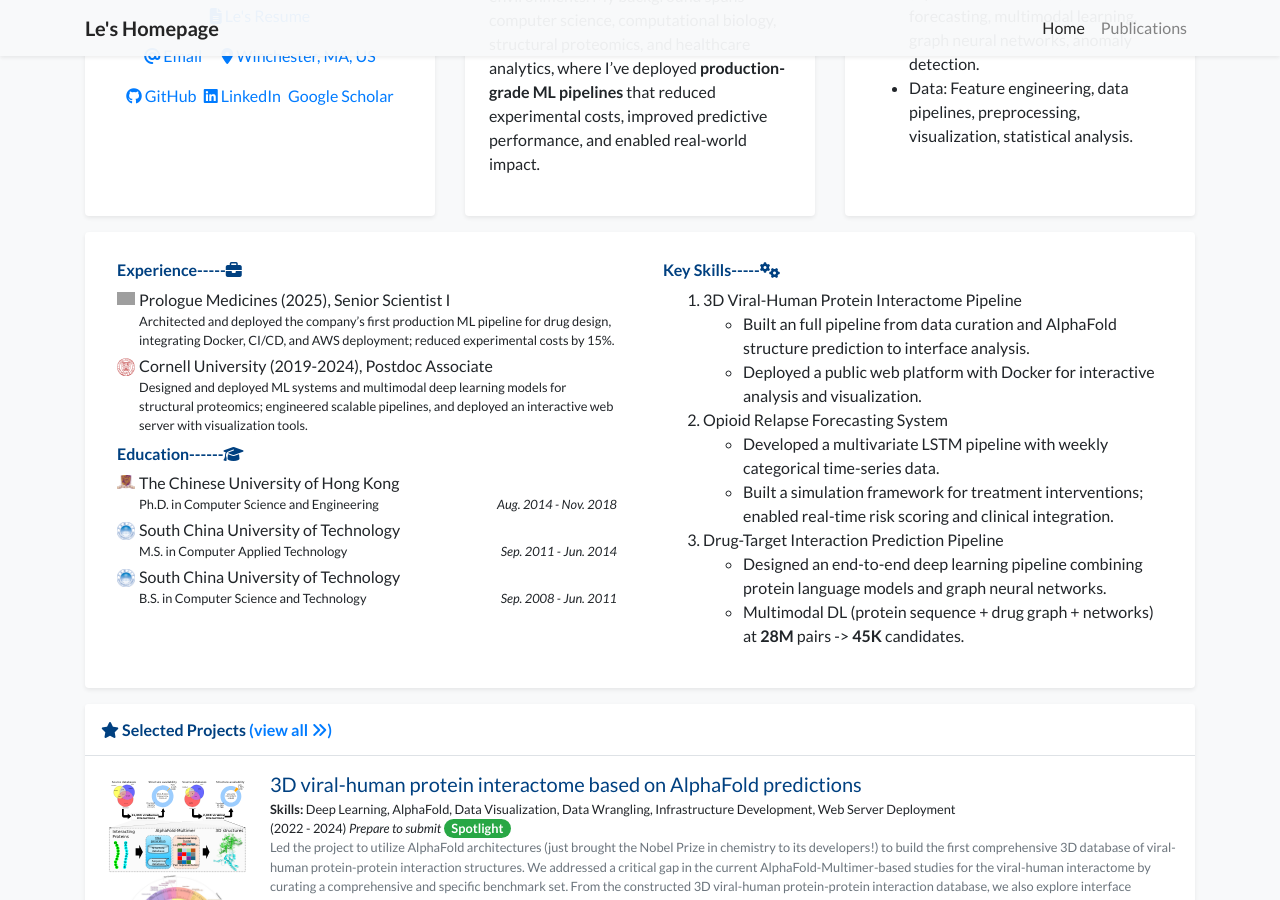
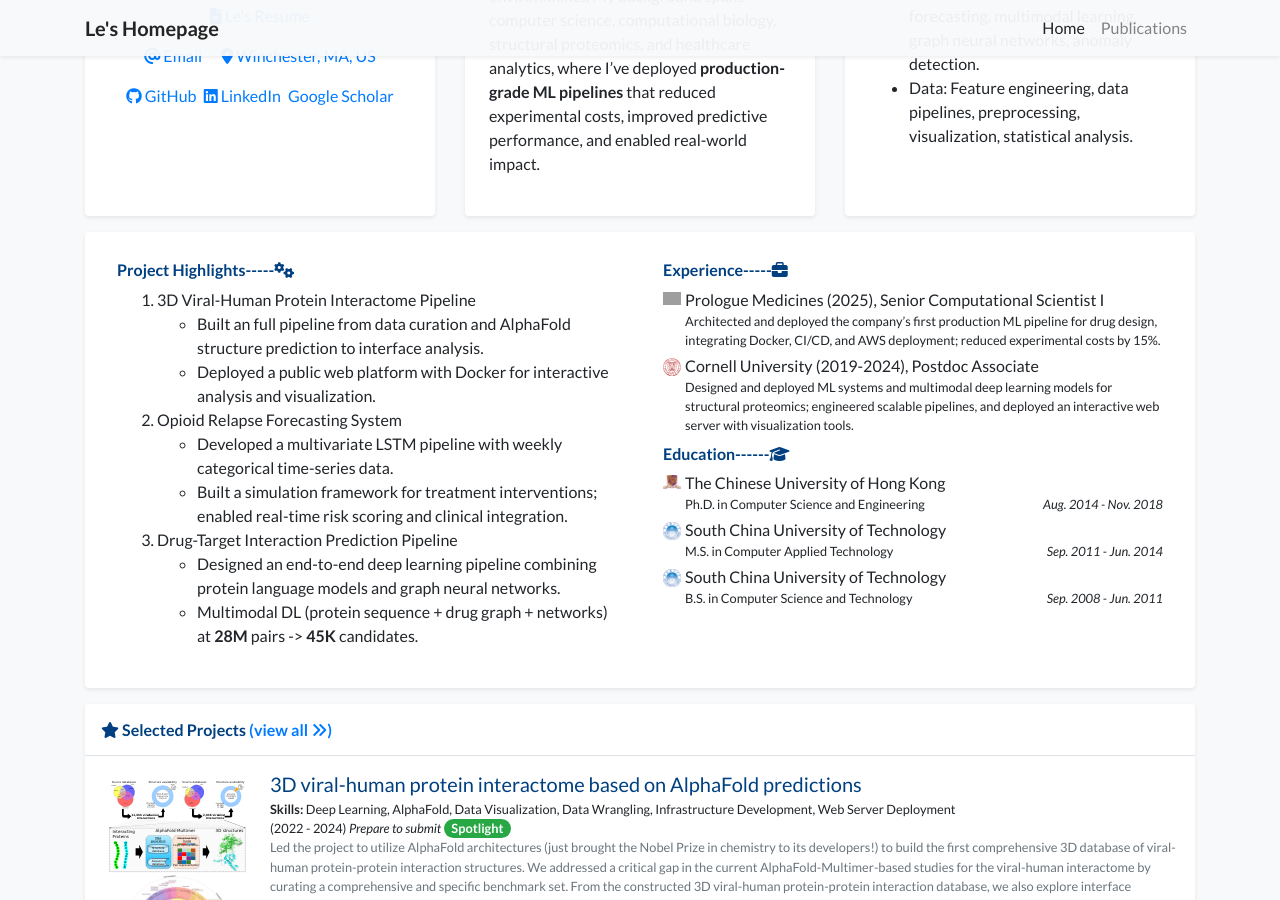
Before and after one commit to moziya/moziya, a Jekyll site: the page built from index.html, in a window 1280 px wide and 900 px high, scrolled down 390 px. Built offline with Jekyll 4.4.1, drawn with Linux system fonts in a browser that asks for light colours; nearby versions of some CDN libraries; a style sheet for code colours, icons or effects is not loaded; grey boxes are pictures that could not be loaded.

Commit message:
feat: modified a few places regarding the format

```diff
--- a/_data/profile.yml
+++ b/_data/profile.yml
@@ -32,7 +32,7 @@ portrait_url: /assets/images/photos/LeLi.jpg
 #  Photo by Manja Vitolic on Unsplash (this caption is optional, comment it out to disable).
 
 experience:
-- name: Prologue Medicines (2025), Senior Scientist I
+- name: Prologue Medicines (2025), Senior Computational Scientist I
   logo: https://cdn.theorg.com/79f1f911-b082-4854-9a36-80c9ce861898_thumb.jpg
   position: Architected and deployed the company’s first production ML pipeline for drug design, integrating Docker, CI/CD, and AWS deployment; reduced experimental costs by 15%.
 #  date: Aug. 2014 - Feb. 2019
--- a/_includes/widgets/experience_card.html
+++ b/_includes/widgets/experience_card.html
@@ -3,6 +3,34 @@
         <div class="card border-0 shadow-sm bg-white">
             <div class="card-body p-4">
                 <div class="row" data-masonry='{"percentPosition": true }'>
+                    {% if site.data.profile.awards %}
+                    <div class="col-md-6">
+                        <div class="mx-2 my-1"> <h6>Project Highlights-----<i class="fas fa-cogs"></i></h6>
+                            <ol>
+                                <li>3D Viral-Human Protein Interactome Pipeline
+                                    <ul>
+                                        <li>Built an full pipeline from data curation and AlphaFold structure prediction to interface analysis.</li>
+                                        <li>Deployed a public web platform with Docker for interactive analysis and visualization.</li>
+                                    </ul>
+                                </li>
+                                <li>Opioid Relapse Forecasting System
+                                    <ul>
+                                        <li>Developed a multivariate LSTM pipeline with weekly categorical time-series data.</li>
+                                        <li>Built a simulation framework for treatment interventions; enabled real-time risk scoring and clinical integration.</li>
+                                    </ul>
+                                </li>
+                                <li>Drug-Target Interaction Prediction Pipeline
+                                    <ul>
+                                        <li>Designed an end-to-end deep learning pipeline combining protein language models and graph neural networks.</li>
+                                        <li>Multimodal DL (protein sequence + drug graph + networks) at <b>28M</b> pairs -> <b>45K</b> candidates.</li>
+                                    </ul>
+                                </li>
+                            </ol>
+                        </div>
+                    </div>
+                    {% endif %}
+
+
                     {% if site.data.profile.experience %}
                     <div class="col-md-6">
                         <div class="mx-2 my-1">
@@ -23,49 +51,8 @@
                         </div>
                     </div>
                     {% endif %}
-
-                    {% if site.data.profile.awards %}
-                    <div class="col-md-6">
-                        <div class="mx-2 my-1"> <h6>Key Skills-----<i class="fas fa-cogs"></i></h6>
-                            <ol>
-                                <li>3D Viral-Human Protein Interactome Pipeline
-                                    <ul>
-                                        <li>Built an full pipeline from data curation and AlphaFold structure prediction to interface analysis.</li>
-                                        <li>Deployed a public web platform with Docker for interactive analysis and visualization.</li>
-                                    </ul>
-                                </li>
-                                <li>Opioid Relapse Forecasting System
-                                    <ul>
-                                        <li>Developed a multivariate LSTM pipeline with weekly categorical time-series data.</li>
-                                        <li>Built a simulation framework for treatment interventions; enabled real-time risk scoring and clinical integration.</li>
-                                    </ul>
-                                </li>
-                                <li>Drug-Target Interaction Prediction Pipeline
-                                    <ul>
-                                        <li>Designed an end-to-end deep learning pipeline combining protein language models and graph neural networks.</li>
-                                        <li>Multimodal DL (protein sequence + drug graph + networks) at <b>28M</b> pairs -> <b>45K</b> candidates.</li>
-                                    </ul>
-                                </li>
-                            </ol>
-<!--
-                            <ul class="list pl-3 mb-1">
-                                {% for item in site.data.profile.awards %}
-                                <li>
-                                        <div class="col-md-6">{{ item.name }}</div> <br>
-                                        <div class="ml-auto mt-auto no-break"><em>{{ item.date }}</em></div>
-                                    </div>
-                                        <div class="media-body col-md-6">{{ item.name }}</div>
-                                </li>
-                                <div class="ml-auto mt-auto col-md-8 small" style="text-align: right;"><em>{{ item.date }}</em></div>
-                                {% endfor %}
--->
-
-                            </ul>
-
-                        </div>
-                    </div>
-                    {% endif %}
-
+                    <br>
+                    <br>
                     {% if site.data.profile.education %}
                     <div class="col-md-6">
                         <div class="mx-2 my-1">
--- a/_includes/widgets/profile_card.html
+++ b/_includes/widgets/profile_card.html
@@ -54,7 +54,7 @@
                     {% endif %}
 
                     {% if site.data.profile.gscholar %}
-                    <a class="pr-0 no-break" target="_blank" href="https://scholar.google.com/citations?user={{ site.data.profile.linkedin }}">
+                    <a class="pr-0 no-break" target="_blank" href="https://scholar.google.com/citations?user={{ site.data.profile.gscholar }}">
                         <i class="ai ai-google-scholar"></i> Google Scholar
                     </a>
                     {% endif %}
```
